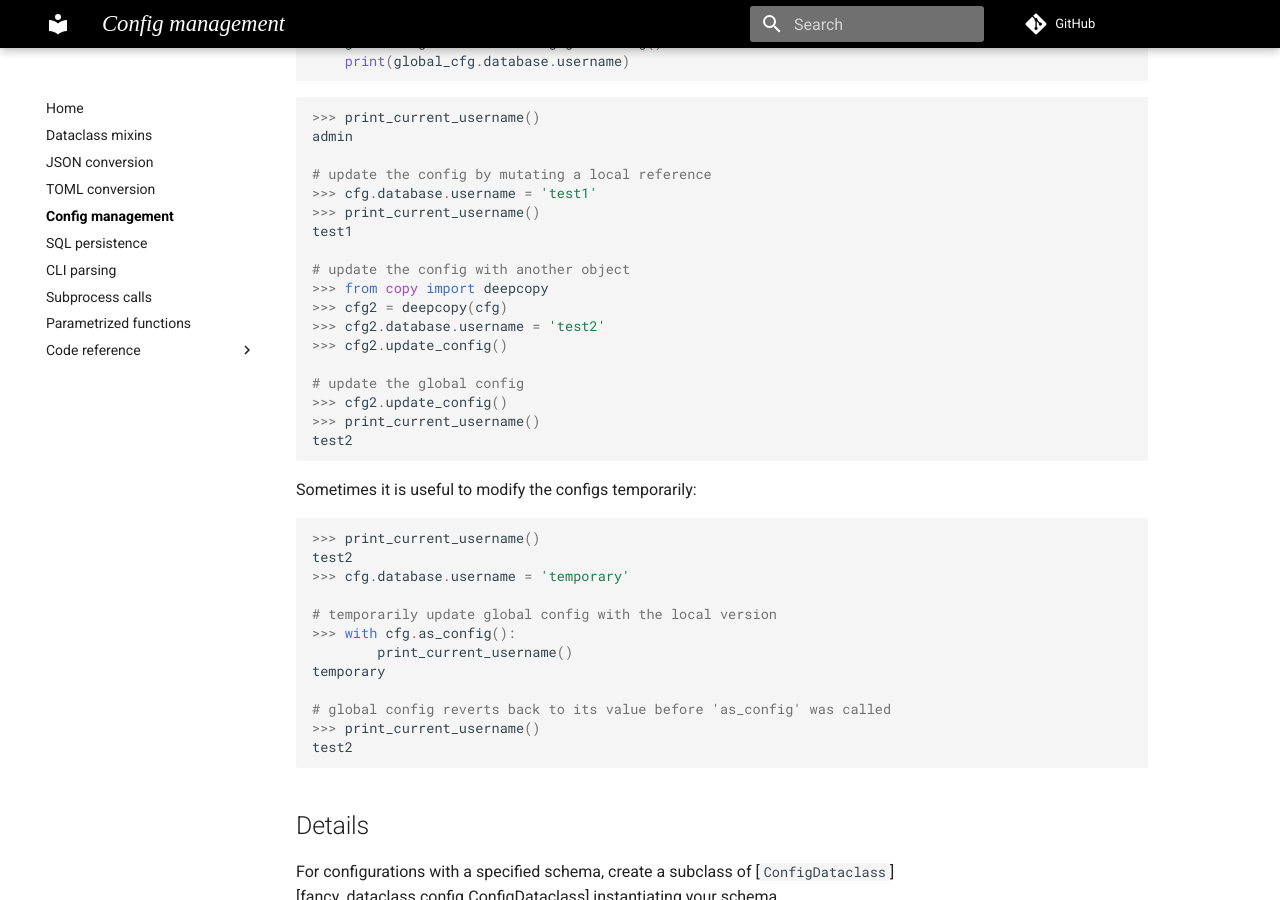
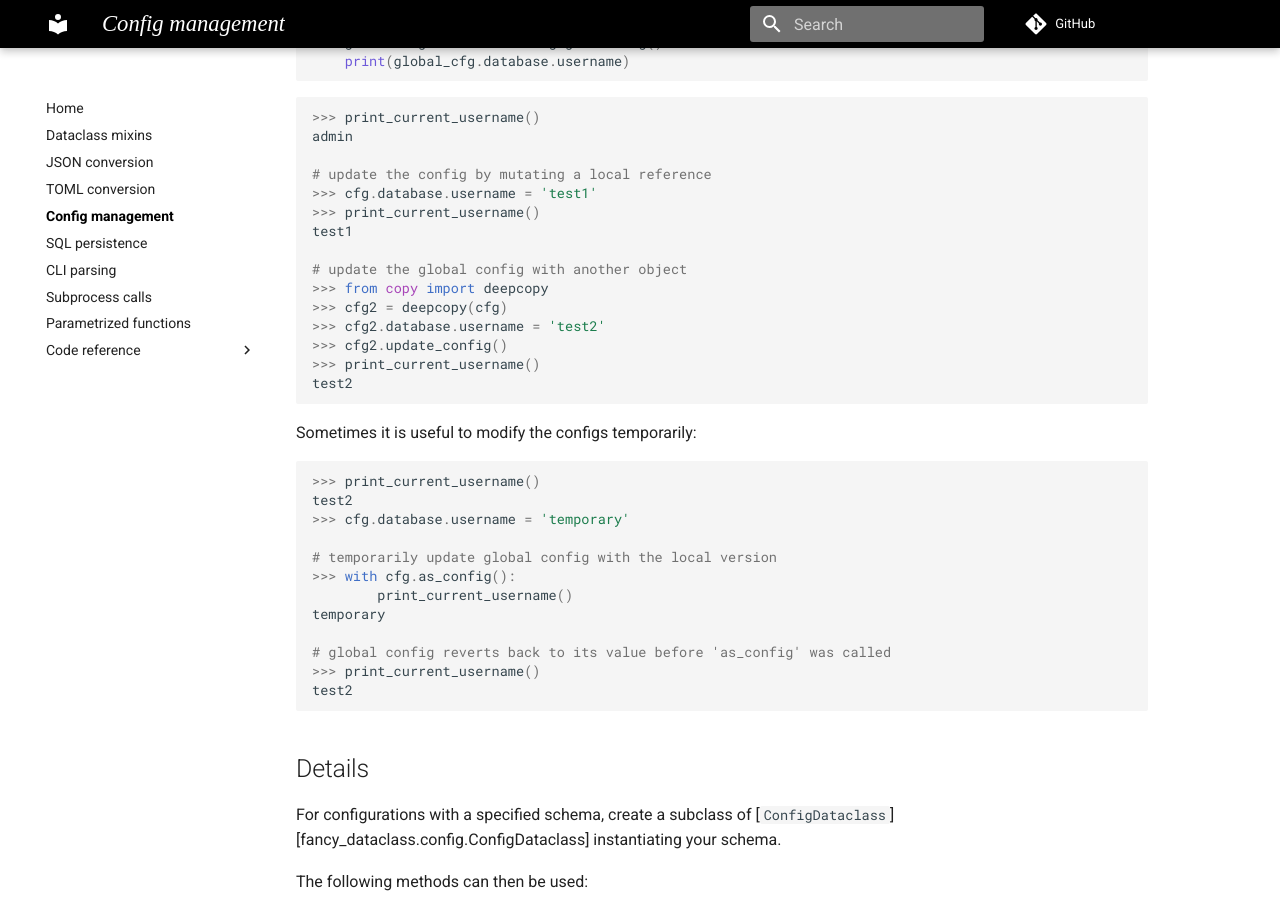
Before and after one commit to jeremander/fancy-dataclass, an MkDocs documentation site: the page built from docs/config.md, in a window 1280 px wide and 900 px high, scrolled down 1653 px. Built offline with MkDocs 1.6.1 and Material for MkDocs 9.7.7, drawn with Linux system fonts in a browser that asks for light colours; comment, search, counter and statistics services are not loaded.

Commit message:
docs: fix config example

```diff
--- a/docs/config.md
+++ b/docs/config.md
@@ -88,13 +88,10 @@ admin
 >>> print_current_username()
 test1
 
-# update the config with another object
+# update the global config with another object
 >>> from copy import deepcopy
 >>> cfg2 = deepcopy(cfg)
 >>> cfg2.database.username = 'test2'
->>> cfg2.update_config()
-
-# update the global config
 >>> cfg2.update_config()
 >>> print_current_username()
 test2
```
